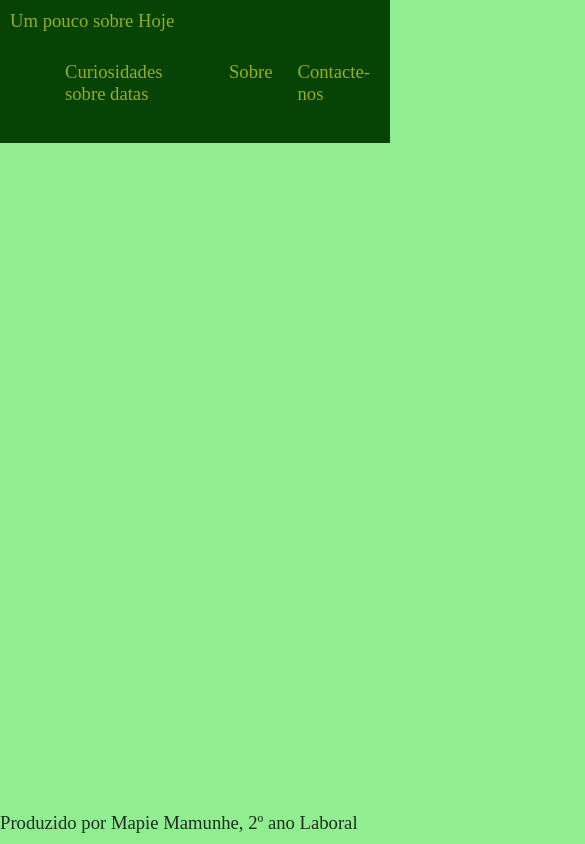
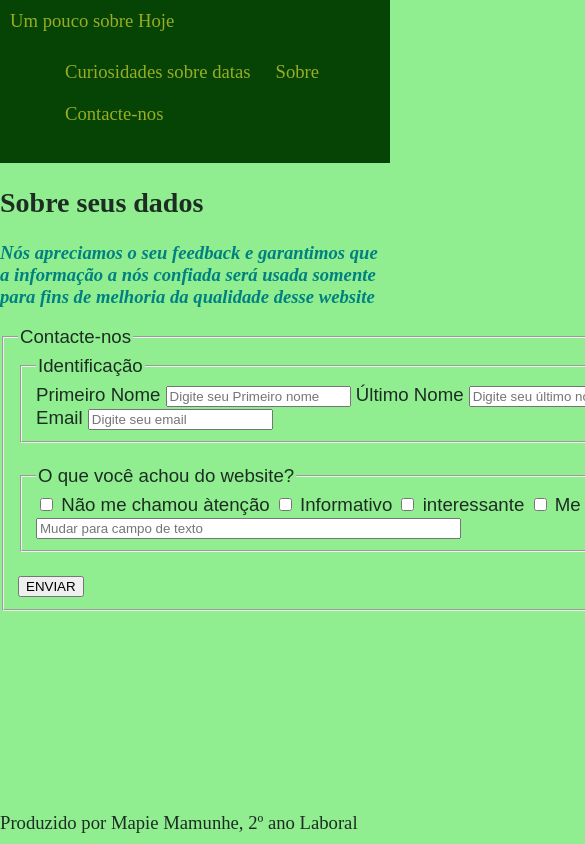
Before and after one commit to MapieMamunhe/projecto-faculdade-calendario, a plain HTML site: page pages/contacto.html in a window 390 px wide. Shown: the top 844 px of the page, 585 px wide, since content can reach past the window. Drawn offline with Linux system fonts and the light colour scheme.

Commit message:
Tornei o website mais responsivo, fiz um formulario para a pagina contacte-nos

```diff
--- /dev/null
+++ b/css/estilo-contacto.css
@@ -0,0 +1,6 @@
+.form{
+    width: max-content;
+    display: flex;
+    flex-wrap: wrap;
+    font-family: Arial, Helvetica, sans-serif;
+}
--- a/css/estilo-home.css
+++ b/css/estilo-home.css
@@ -9,11 +9,21 @@
     font-family: Verdana, Geneva, Tahoma, sans-serif;
 
 }
+
 .areaData{
+    display: flex;
+    flex-wrap: wrap;
+    flex-direction: column;
+    justify-content: space-evenly;
     font-family: Impact, Haettenschweiler, 'Arial Narrow Bold', sans-serif;
     font-size: 28pt;
-    width: 35%;
+    width: 60%;
     text-align: center;
     background-color:rgb(185, 110, 19);
     border: solid lightyellow 3px;
 }
+p{
+    display:flex;
+    flex-wrap: wrap;
+    justify-content: space-evenly;
+}
--- a/css/estilos.css
+++ b/css/estilos.css
@@ -10,7 +10,7 @@ body{
 .cabecalho{
     background-color:rgba(3, 63, 3, 0.973);
     padding: 10px;
-    margin: 0px;
+    margin: 0px 0px;
     display: flex;
     justify-content: space-between;
     flex-wrap: wrap;
@@ -19,9 +19,13 @@ body{
 .links{
     list-style: none;
     display: flex;
+    flex-wrap: wrap;
 }
-.links li{
+.links > li{
     margin-left: 5px;
+    display: flex;
+    flex-wrap: wrap;
+
 }
 .links li a{
     display: block;
--- a/pages/contacto.html
+++ b/pages/contacto.html
@@ -5,6 +5,7 @@
     <meta name="viewport" content="width=device-width, initial-scale=1.0">
     <title>Contacte-nos</title>
     <link rel="stylesheet" href="../css/estilos.css">
+    <link rel="stylesheet" href="../css/estilo-contacto.css">
 </head>
 <body>
       <!--A parte a seguir contem o nome da pagina e links-->
@@ -20,7 +21,42 @@
     </header>
     <!--Fim do cabeçalho-->
     <!--A seguir tem o corpo da pagina-->
-
+    <section>
+        <h2>Sobre seus dados</h2>
+        <p style="color:teal; font-weight: bolder; font-style: italic;">Nós apreciamos o seu feedback e garantimos que a informação a nós confiada será usada somente para fins de melhoria da qualidade desse website</p>
+        <div class="form">
+            <form action="">
+                <fieldset>
+                    <legend>Contacte-nos</legend>
+                    <fieldset>
+                        <legend>Identificação</legend>
+                        <label for="txtPNome">Primeiro Nome</label>
+                        <input type="text" name="txtPNome" id="txtNome" placeholder="Digite seu Primeiro nome">
+                        <label for="txtUNome">Último Nome</label>
+                        <input type="text" name="txtUNome" id="txtUNome" placeholder="Digite seu último nome"> <br>
+                        <label for="email">Email</label>
+                        <input type="email" name="email" id="email" placeholder="Digite seu email">
+                    </fieldset>
+                    <br>
+                    <fieldset>
+                        <legend>O que você achou do website?</legend>
+                        <input type="checkbox" name="non" id="non">
+                        <label for="non">Não me chamou àtenção</label>
+                        <input type="checkbox" name="info" id="info">
+                        <label for="info">Informativo</label>
+                        <input type="checkbox" name="interessante" id="interessante">
+                        <label for="interessante">interessante</label>
+                        <input type="checkbox" name="inds" id="inds">
+                        <label for="inds">Me faltam palavras para descrever</label>
+                        <br>
+                        <input type="text" size="50" name="" id="" placeholder="Mudar para campo de texto">
+                    </fieldset>
+                    <br>
+                    <input type="submit" value="ENVIAR">
+                </fieldset>
+            </form>
+        </div>
+    </section>
     <!--Rodape-->
     <footer class= "rodape">
         Produzido por Mapie Mamunhe, 2º ano Laboral
```
Also changed, not shown: index.html (+0 -1 lines), pages/sobre.html (+2 -2 lines).
